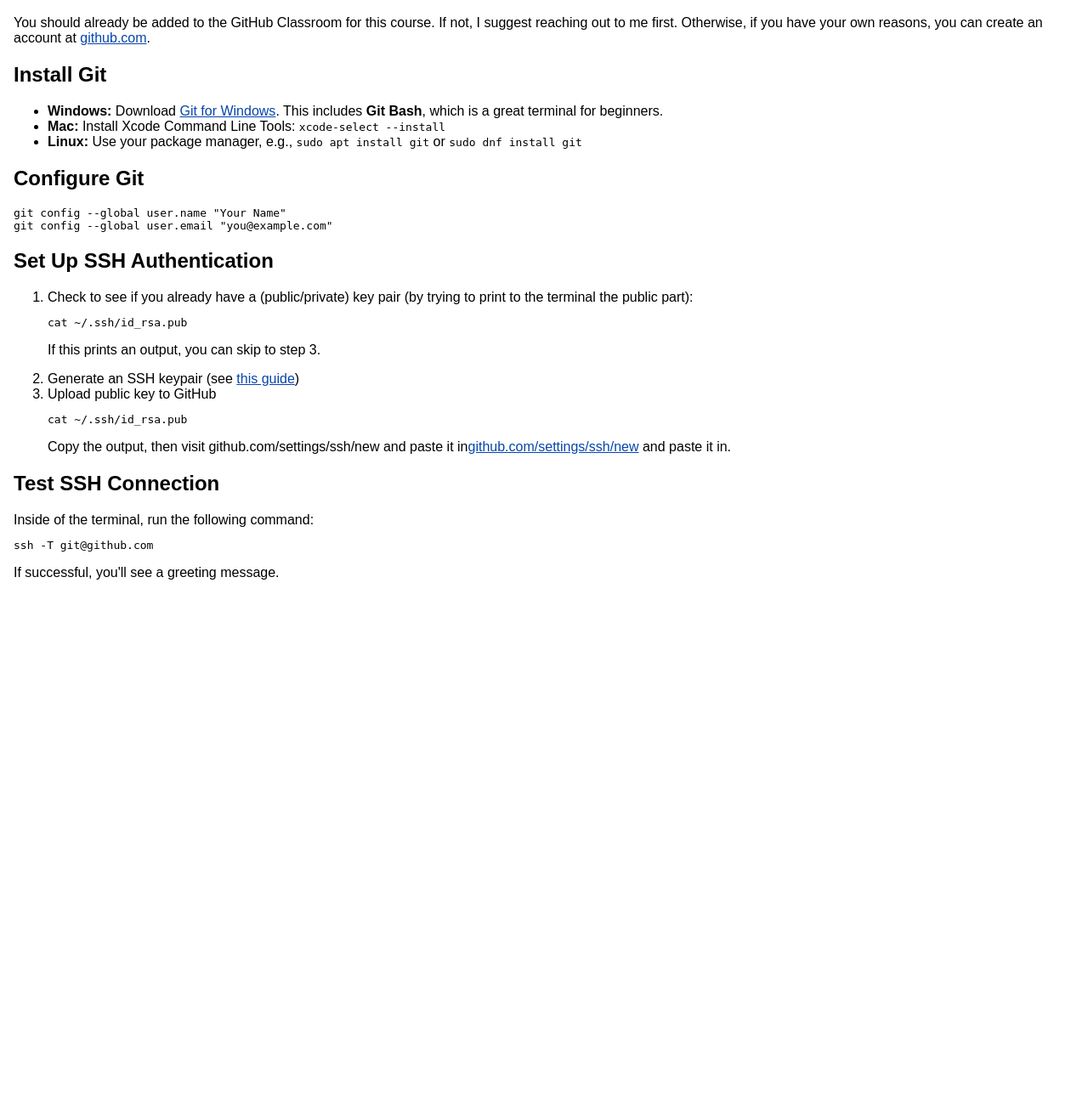
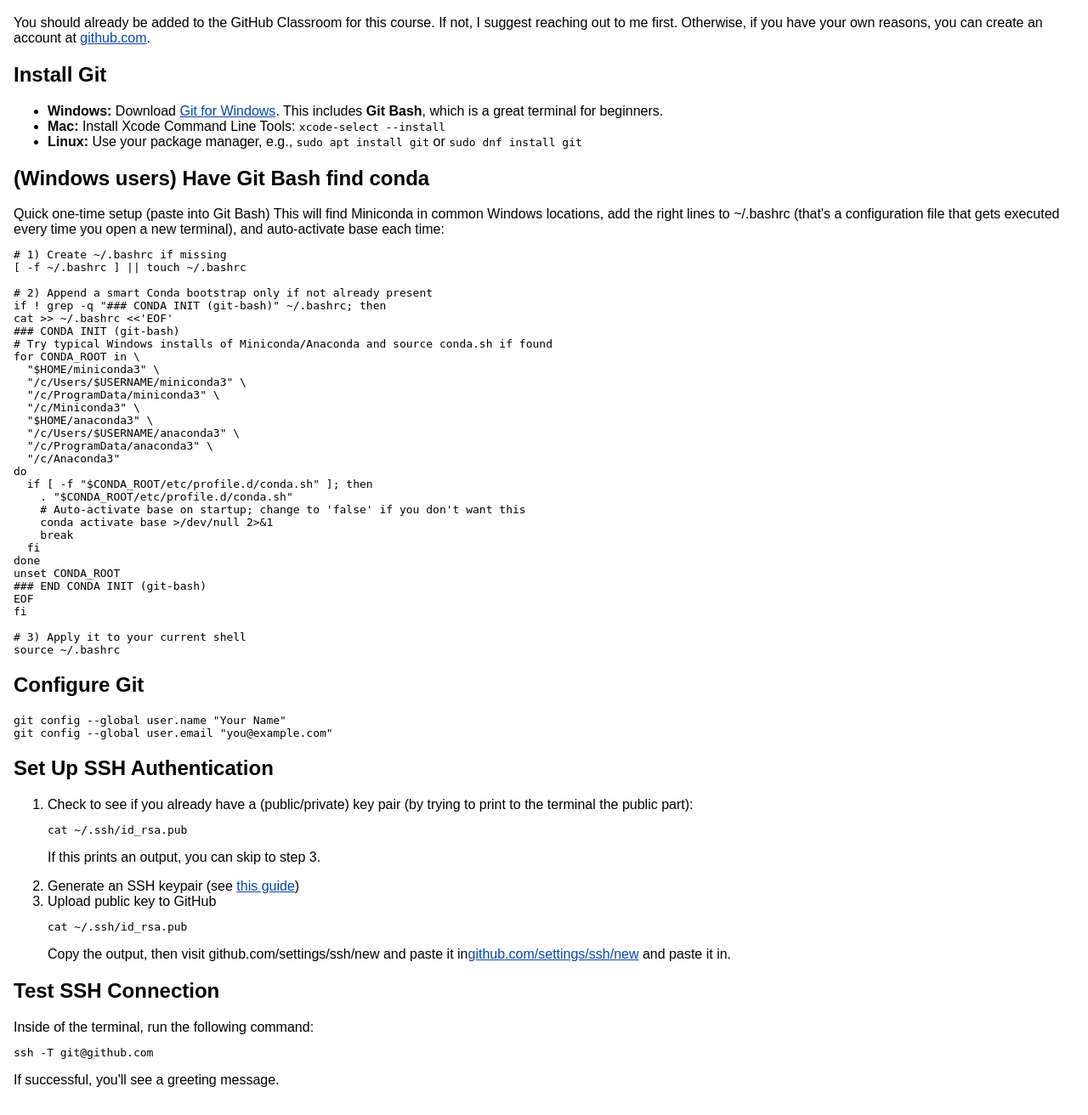
Before and after one commit to nathanielhobbs/foundations-site, a Flask app: page /tutorials/git in a window 1280 px wide. Shown: the part 204-1516 px from the top of the page at 85% size. Before the commit the page ends 886 px from the top, so only its background shows below. Run offline with Flask 3, Linux system fonts and the light colour scheme; some libraries are stand-ins or nearby versions.

Commit message:
added section on connecing git bash and anaconda on Windows

```diff
--- a/templates/git.html
+++ b/templates/git.html
@@ -13,6 +13,43 @@
   <li><strong>Mac:</strong> Install Xcode Command Line Tools: <code>xcode-select --install</code></li>
   <li><strong>Linux:</strong> Use your package manager, e.g., <code>sudo apt install git</code> or <code>sudo dnf install git</code></li>
 </ul>
+
+<h2>(Windows users) Have Git Bash find conda</h2>
+Quick one-time setup (paste into Git Bash)
+
+This will find Miniconda in common Windows locations, add the right lines to ~/.bashrc (that's a configuration file that gets executed every time you open a new terminal), and auto-activate base each time:
+<pre><code># 1) Create ~/.bashrc if missing
+[ -f ~/.bashrc ] || touch ~/.bashrc
+
+# 2) Append a smart Conda bootstrap only if not already present
+if ! grep -q "### CONDA INIT (git-bash)" ~/.bashrc; then
+cat >> ~/.bashrc <<'EOF'
+### CONDA INIT (git-bash)
+# Try typical Windows installs of Miniconda/Anaconda and source conda.sh if found
+for CONDA_ROOT in \
+  "$HOME/miniconda3" \
+  "/c/Users/$USERNAME/miniconda3" \
+  "/c/ProgramData/miniconda3" \
+  "/c/Miniconda3" \
+  "$HOME/anaconda3" \
+  "/c/Users/$USERNAME/anaconda3" \
+  "/c/ProgramData/anaconda3" \
+  "/c/Anaconda3"
+do
+  if [ -f "$CONDA_ROOT/etc/profile.d/conda.sh" ]; then
+    . "$CONDA_ROOT/etc/profile.d/conda.sh"
+    # Auto-activate base on startup; change to 'false' if you don't want this
+    conda activate base >/dev/null 2>&1
+    break
+  fi
+done
+unset CONDA_ROOT
+### END CONDA INIT (git-bash)
+EOF
+fi
+
+# 3) Apply it to your current shell
+source ~/.bashrc</code></pre>
 
 <h2>Configure Git</h2>
 <pre><code>git config --global user.name "Your Name"
```
